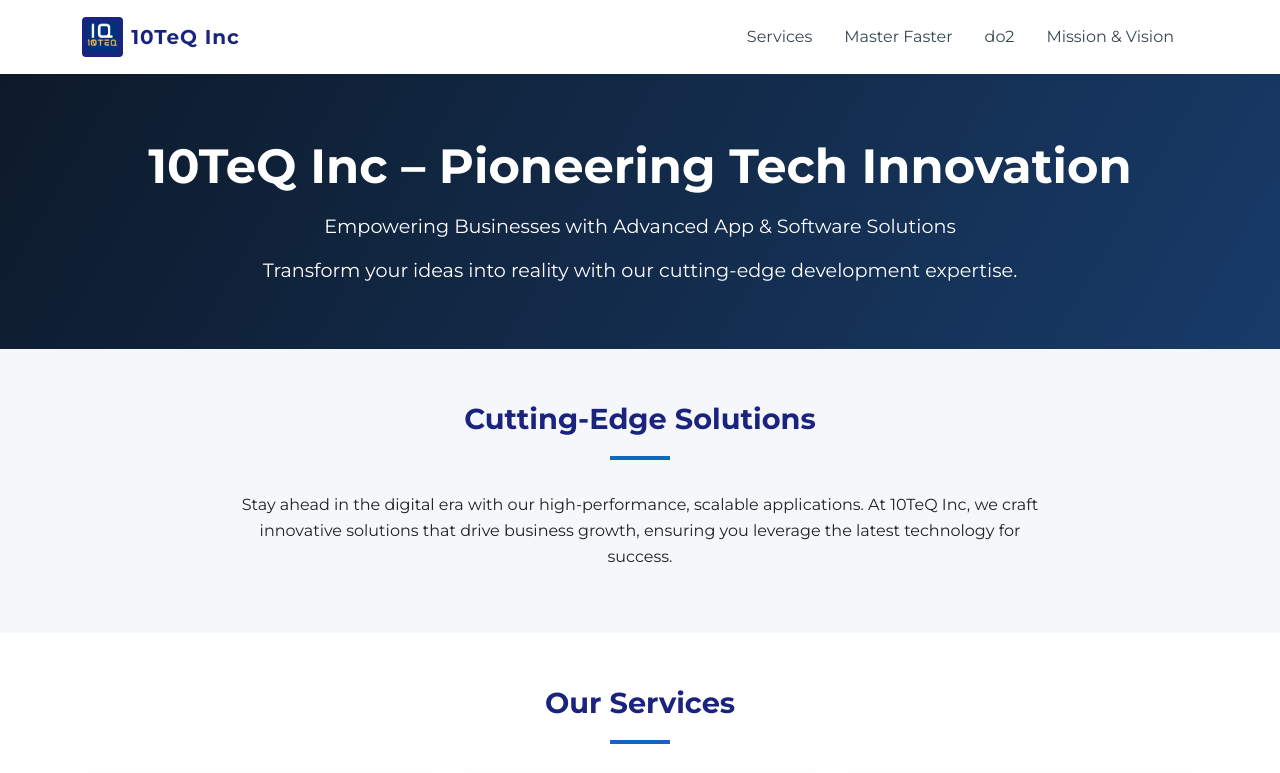
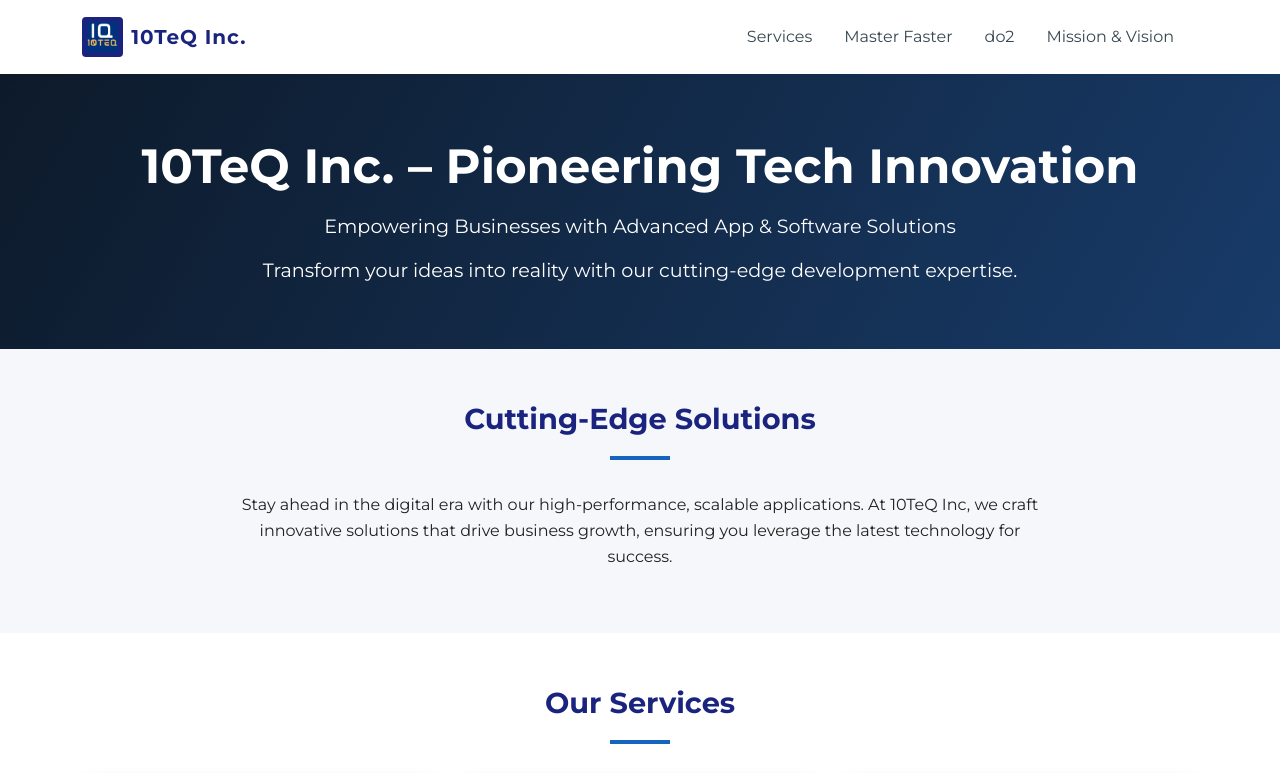
Before and after one commit to A-Nekou/New-folder--5-, a plain HTML site: page index.html in a window 1280 px wide. Shown: the top 773 px of the page. Drawn offline with nearby package versions, Linux system fonts and the light colour scheme.

Commit message:
Update index.html

```diff
--- a/index.html
+++ b/index.html
@@ -4,7 +4,7 @@
   <meta charset="UTF-8" />
   <meta name="description" content="10TeQ – Pioneering Tech Innovation" />
   <meta name="viewport" content="width=device-width, initial-scale=1, shrink-to-fit=no" />
-  <title>10TeQ Inc – Pioneering Tech Innovation</title>
+  <title>10TeQ Inc. – Pioneering Tech Innovation</title>
 
   <!-- Bootstrap 5 CSS -->
   <link
@@ -200,7 +200,7 @@
             alt="10TeQ Logo"
             class="brand-logo"
           />
-          10TeQ Inc
+          10TeQ Inc.
         </div>
       </a>
       <button
@@ -237,7 +237,7 @@
   <!-- Hero Section -->
   <header class="hero" id="home">
     <div class="container">
-      <h1>10TeQ Inc – Pioneering Tech Innovation</h1>
+      <h1>10TeQ Inc. – Pioneering Tech Innovation</h1>
       <p class="lead mb-0">
         Empowering Businesses with Advanced App &amp; Software Solutions
       </p>
```
